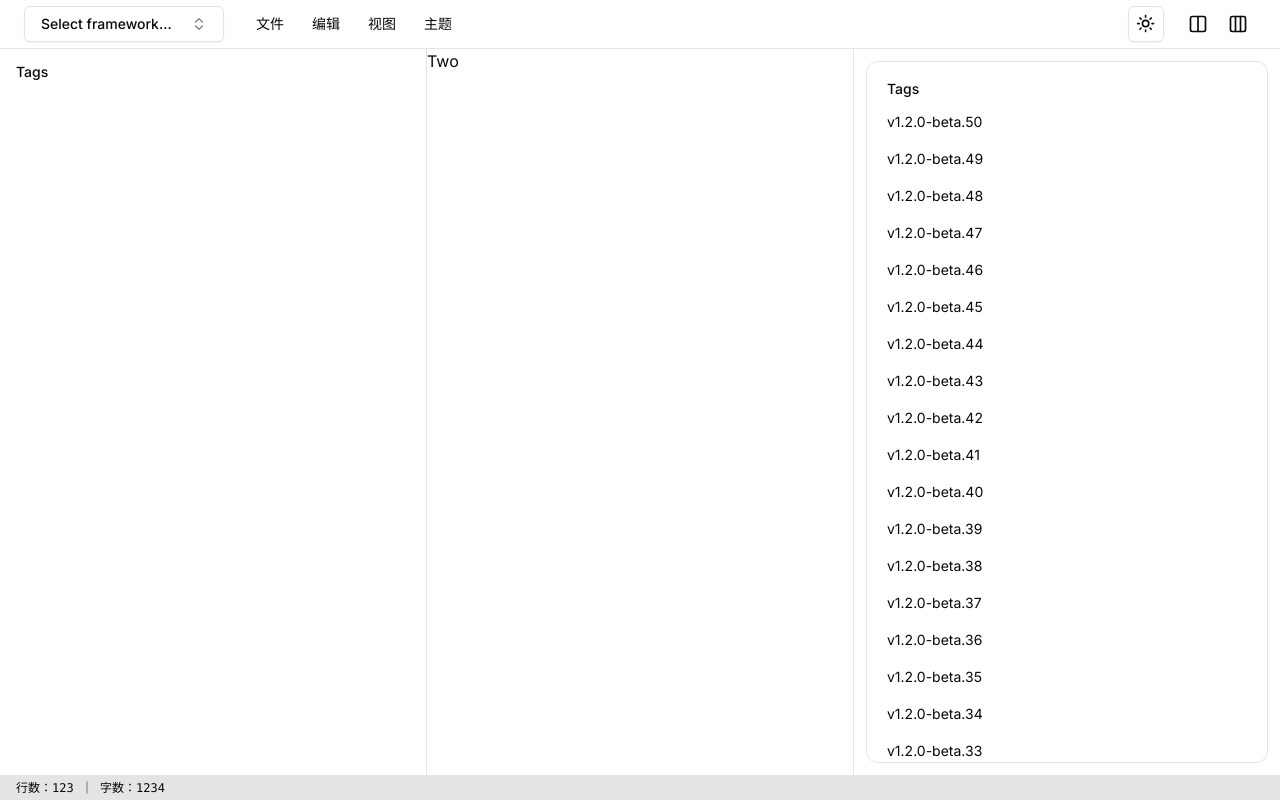
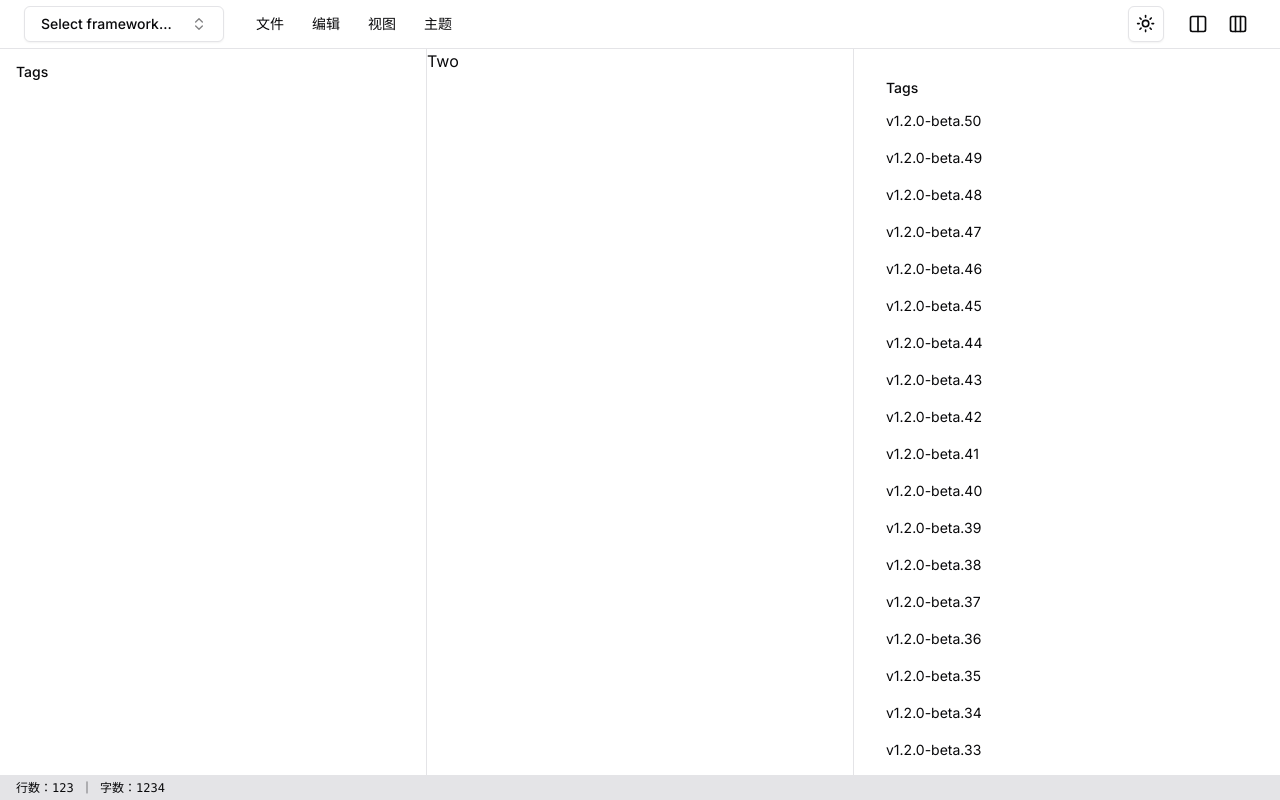
Before and after one commit to latentcat/mdtype, a Next.js app: page / in a window 1280 px wide. Built offline with nearby package versions, Linux system fonts and the light colour scheme.

Commit message:
Update PreviewView.tsx

```diff
--- a/src/components/PreviewView.tsx
+++ b/src/components/PreviewView.tsx
@@ -9,9 +9,9 @@ const tags = Array.from({ length: 50 }).map(
 
 export function PreviewView() {
   return (
+    <ScrollArea className="h-full w-full">
     <div className="w-full h-full flex flex-col p-3 _bg-border/30 items-center">
-      <div className="w-full h-full rounded-xl _shadow-xl bg-background border max-w-md">
-        <ScrollArea className="h-full w-full">
+      <div className="w-full h-full rounded-xl _shadow-xl bg-background _border max-w-md">
           <div className="p-5">
             <h4 className="mb-4 text-sm font-medium leading-none">Tags</h4>
             {tags.map((tag) => (
@@ -23,8 +23,8 @@ export function PreviewView() {
               </>
             ))}
           </div>
-        </ScrollArea>
       </div>
     </div>
+    </ScrollArea>
   )
 }
```
